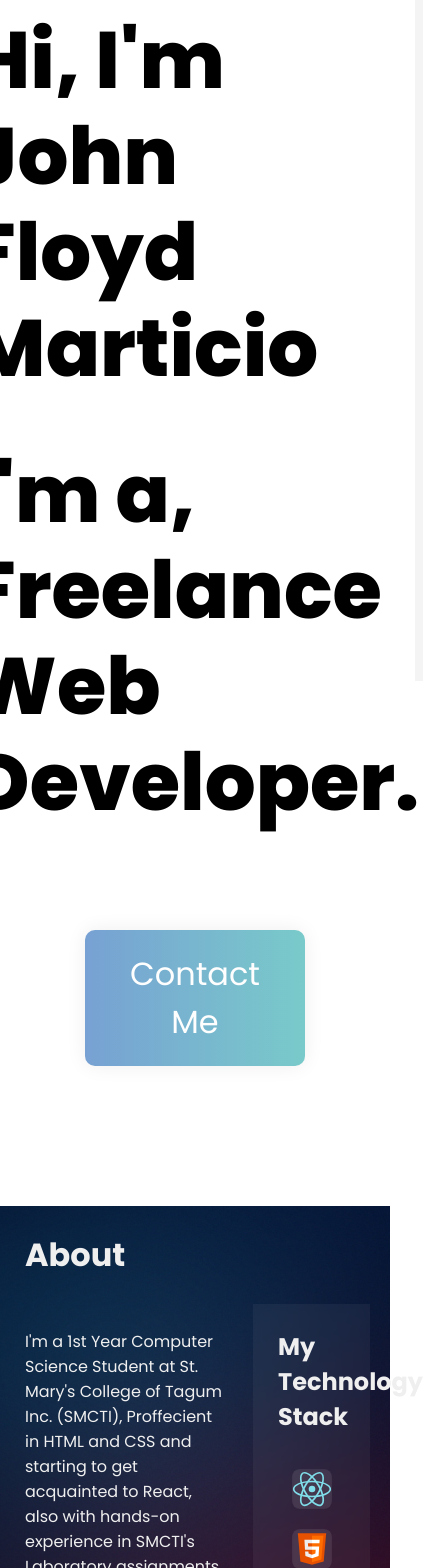
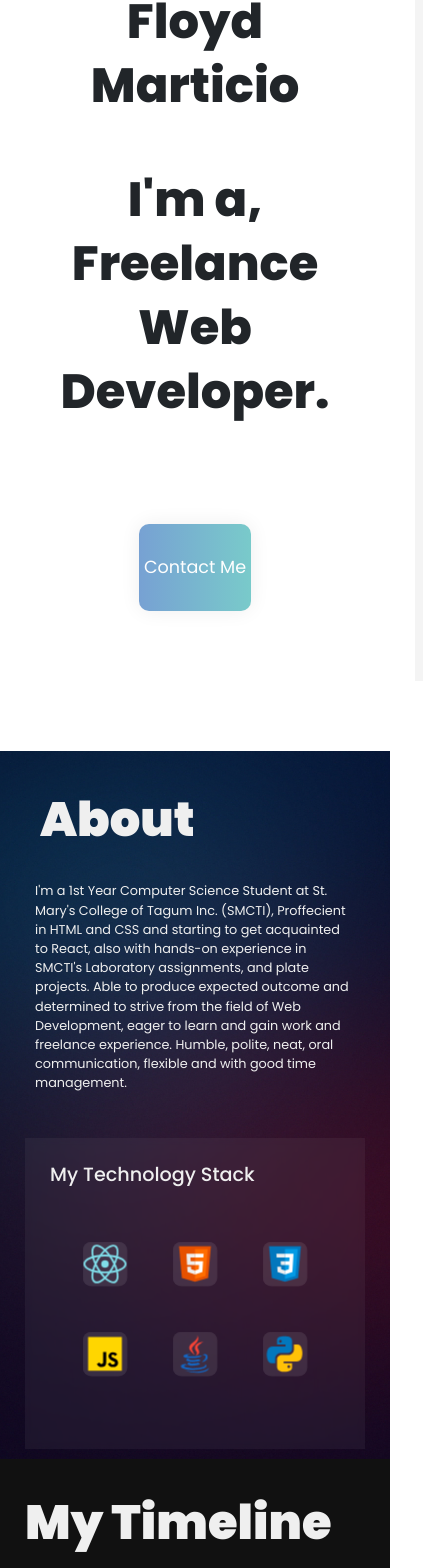
Before and after one commit to Blitzz21/Portfolio-Website-Blitz, a React (Vite) app: page / in a window 390 px wide. Shown: the part 288-1856 px from the top of the page, 423 px wide, since content can reach past the window. Built offline with nearby package versions, Linux system fonts and the light colour scheme.

Commit message:
made some more responsive lines to make the website user friendly on all devices even small phones, and made some changes on the navbar, about, and timeline.

```diff
--- a/index.html
+++ b/index.html
@@ -1,6 +1,7 @@
 <!doctype html>
 <html lang="en">
   <head>
+    <link href="https://stackpath.bootstrapcdn.com/bootstrap/4.5.2/css/bootstrap.min.css" rel="stylesheet">
     <link rel="stylesheet" href="https://cdnjs.cloudflare.com/ajax/libs/font-awesome/6.5.1/css/all.min.css" integrity="sha512-DTOQO9RWCH3ppGqcWaEA1BIZOC6xxalwEsw9c2QQeAIftl+Vegovlnee1c9QX4TctnWMn13TZye+giMm8e2LwA==" crossorigin="anonymous" referrerpolicy="no-referrer" />
     <meta charset="UTF-8" />
     <meta name="viewport" content="width=device-width, initial-scale=1.0" />
--- a/src/components/About/About.jsx
+++ b/src/components/About/About.jsx
@@ -19,14 +19,13 @@ const About = () => {
 
   return (
     <div className='About'>
-
-      <h1 data-aos="fade-right">About</h1>
+      <h1 className='About__title' data-aos="fade-right">About</h1>
 
         <section className='About__about-me-section'>
           <p data-aos="fade-right">I'm a 1st Year Computer Science Student at St. Mary's College of Tagum Inc. (SMCTI), Proffecient in HTML and CSS and starting to get acquainted to React, also with hands-on experience in SMCTI's Laboratory assignments, and plate projects. Able to produce expected outcome and determined to strive from the field of Web Development, eager to learn and gain work and freelance experience. Humble, polite, neat, oral communication, flexible and with good time management.
           </p>
-          <div className='About__tech-stack'>
-            <h1 data-aos="fade-left">My Technology Stack</h1>
+          <div data-aos="fade-left" className='About__tech-stack'>
+            <h1 >My Technology Stack</h1>
             <div className='About__tech-stack_icons'>
               <img data-aos="fade" src={reactLogo} alt="React Logo" />
               <img data-aos="fade" src={htmlLogo} alt="html Logo" />
--- a/src/components/About/about.css
+++ b/src/components/About/about.css
@@ -4,12 +4,17 @@
 }
 
 .About {
-    background-image: url('./bg/bg (2).jpg');
+    background-image: url('bg/bg (2).jpg');
     background-position: center;
     background-size: cover;
     background-repeat: no-repeat;
     width: 100%;
     padding-bottom: 25px;
+}
+
+.About .About__title {
+  font-size: 3rem;
+  font-weight: 900;
 }
 
 .About p {
@@ -32,11 +37,14 @@
     color: #efefef;
 }
 
+.About__about-me-section .h1, h1 {
+  font-size: 1.4rem;
+}
+
 .About__tech-stack{
     display: block;
     width: 30%;
     margin-right: 20px;
-
 
     background: rgba(255,255,255,0.05);
     -webkit-backdrop-filter: blur(3px);
@@ -63,6 +71,7 @@
 
   .About__tech-stack_icons img:hover {
     scale: 55%;
+    transition: all 0.3s;
     cursor: pointer;
   }
 
@@ -72,29 +81,59 @@
     margin: 300px auto;
   }
 
-  .timeline-container {
-    padding: 10px 50px;
-    position: relative;
-    width: 50%;
-    background: #1f1f1f;
+
+  @media screen and (max-width: 1200px) {
+    .About {
+      padding: 25px;
+    }
+
+    .About p {
+      font-size: 1rem;
+    }
+
+    .About > h1 {
+      padding: 15px;
+      font-weight: 900;
+    }
+
+    .About__tech-stack {
+      margin-top: 20px;
+      width: 30%;
+      margin-right: 10px;
+    }
+
+    .About__tech-stack_icons img {
+      scale: 45%;
+      margin: -10px;
+    }
   }
 
-  .timeline-textbox {
-    padding: 20px 30px;
-    position: relative;
-    color: #efefef;
-    font-size: 1.1rem;
-  }
+@media screen and (max-width: 768px) {
+    .About {
+      padding-bottom: 10px;
+    }
 
-  .timeline-container:nth-child(even), .timeline-container i:nth-child(even) {
-    left: 0;
-  }
+    .About p {
+      padding: 10px;
+      font-size: 0.8rem;
+    }
 
-  .timeline-container:nth-child(odd), .timeline-container i:nth-child(odd) {
-    left: 50%;
-  }
+    .About ~ h1 {
+      padding: 10px;
+      font-size: 2rem;
+    }
 
-  .timeline-container i {
-    right: 0;
-    left: auto;
-  }
+    .About__tech-stack {
+      width: 100%;
+      margin-right: 0;
+    }
+
+    .About__tech-stack h1 {
+      font-size: 1.2rem;
+    }
+
+    .About__tech-stack_icons img {
+      scale: 45%;
+      margin: -5px;
+    }
+}
--- a/src/components/Greetings/greetings.css
+++ b/src/components/Greetings/greetings.css
@@ -13,12 +13,10 @@
     align-items: center;
     justify-content: center;
     padding: 100px;
-    margin-top: 200px;
+    margin-top: 100px;
 
     font-family: "Poppins";
     line-height: 4.8rem;
-
-
 }
 
 .Greetings__first-p,
@@ -65,3 +63,34 @@ button:hover {
     background-position: right center;
     color: #fff;
 }
+
+@media (max-width: 768px) {
+    button {
+        padding: 5px 15px;
+        font-size: 1.3rem;
+    }
+}
+
+@media (max-width: 500px) {
+    .Greetings {
+        margin-top: 50px;
+    }
+
+    .p-container {
+        font-size: 2rem;
+    }
+
+    .Greetings__first-p,
+    .Greetings__second-p {
+        text-align: center;
+        line-height: 4rem;
+        font-size: 3rem;
+    }
+
+    button {
+        font-size: 1.1rem;
+        padding: 5px 5px;
+        justify-content: center;
+        align-items: center;
+    }
+}
--- a/src/components/Navbar/Navbar.jsx
+++ b/src/components/Navbar/Navbar.jsx
@@ -1,16 +1,25 @@
 import React, { Component } from 'react';
 import './navbar.css';
 
+import { useEffect } from 'react'
+import Aos from 'aos'
+import 'aos/dist/aos.css'
+
 class Navbar extends Component {
+
+  const = () => {
+    useEffect(() => {
+      Aos.init({ duration: 1000, once: true })
+    }, []); }
+
   state = { clicked: false };
 
   handleClick = () => {
     this.setState({ clicked: !this.state.clicked });
   }
-
   render() {
     return (
-      <div className='Navbar'>
+      <div data-aos="fade-down" className='Navbar'>
         <div className='Navbar__logo-link'>
           <a href='#me'>JF Marticio</a>
         </div>
--- a/src/components/Navbar/navbar.css
+++ b/src/components/Navbar/navbar.css
@@ -4,6 +4,12 @@
     right: 0;
     margin: 0;
     padding: 0;
+
+}
+
+.navbar {
+    padding: 0;
+    margin: 0;
 }
 
 .Navbar {
@@ -12,21 +18,29 @@
     left: 0;
     width: 100%;
     z-index: 1000;
-    background-color: #1f1f1f;
+    background-color: #111;
     box-shadow: 0 2px 4px rgba(0,0,0,0.1);
     display: flex;
     align-items: center;
+    flex-direction: row;
     justify-content: space-between;
   }
 
 .Navbar__logo-link {
-    margin: 25px;
+    padding: 25px;
     justify-content: center;
     align-items: center;
 }
 
+.Navbar__logo-link:hover {
+    background-color: #1e1f22;
+    transition: 0.3s ease-in-out;
+}
+
 .Navbar__logo-link a {
-    padding: 20px;
+    color: #efefef;
+    text-decoration: none;
+    padding: 25px;
     font-size: 1.5rem;
     font-weight: 700;
 }
@@ -38,12 +52,19 @@
 }
 
 .Navbar li {
+    padding: 25px;
     list-style: none;
-    padding: 0 20px;
     position: relative;
 }
 
+.Navbar li:hover {
+    color: #efefef;
+    background-color: #1e1f22;
+    transition: 0.3s ease-in-out;
+}
+
 .Navbar li a {
+    color: #efefef;
     padding: 20px;
     text-decoration: none;
     font-size: 1.3rem;
@@ -56,12 +77,7 @@ a {
 }
 
 .Navbar a {
-    border-radius: 25px;
-}
-
-.Navbar a:hover{
-    background-color: #648cb9;
-    transition: 0.3s ease-in-out;
+    padding: auto;
 }
 
 .mobile {
@@ -77,7 +93,7 @@ a {
     align-items: center;
 }
 
-@media screen and (max-width: 908px) {
+@media screen and (max-width: 768px) {
     .Navbar ul {
         display: flex;
         flex-direction: column;
@@ -118,6 +134,7 @@ a {
       }
 
       .mobile i {
+        color: #efefef;
         font-size: 24px;
         cursor: pointer;
       }
--- a/src/components/Timeline/Timeline.jsx
+++ b/src/components/Timeline/Timeline.jsx
@@ -12,6 +12,7 @@ const Timeline = () => {
 
   return (
 <div className='body'>
+  <h1>My Timeline</h1>
   <div class="container">
     <div class="timeline">
       <ul>
@@ -43,6 +44,7 @@ const Timeline = () => {
             <h3 className="date">January 2024</h3>
             <h1>freeCodeCamp.org Certification</h1>
             <p>Certification for Responsive Web Design showing 300 hours of work done to this certificate.</p>
+            <a target='_blank' href="https://www.freecodecamp.org/certification/Blitzz21/responsive-web-design">| Link |</a>
           </div>
         </li>
       </ul>
--- a/src/components/Timeline/timeline.css
+++ b/src/components/Timeline/timeline.css
@@ -3,6 +3,18 @@
     padding: 0;
     box-sizing: border-box;
   }
+
+.body {
+  background-color: #111;
+}
+
+.body h1 {
+  padding-left: 25px;
+  padding-top: 35px;
+  color: #efefef;
+  font-size: 3rem;
+  font-weight: 900;
+}
 
 .container {
     min-height: 100vh;
@@ -60,7 +72,15 @@
     letter-spacing: 2px;
   }
 
+  .timeline-content a {
+    color: aqua;
+  }
+
   @media only screen and (min-width: 768px) {
+    .container {
+      width: 100%;
+    }
+
     .timeline:before {
       content: "";
       position: absolute;
```
Also changed, not shown: src/components/About/bg/bg.jpg (deleted).
